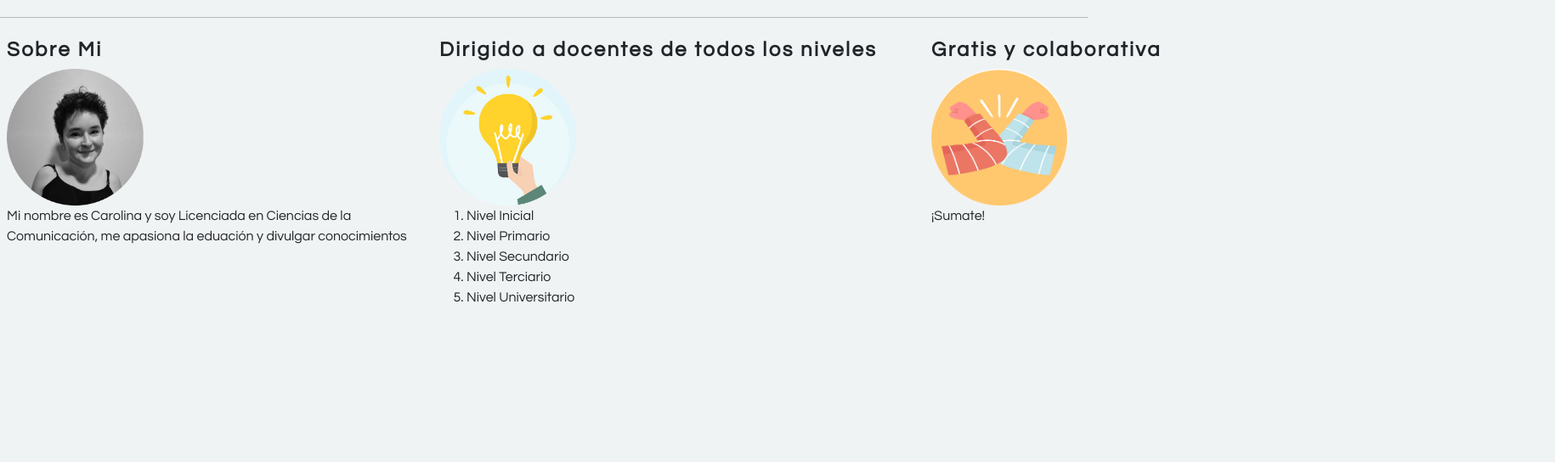
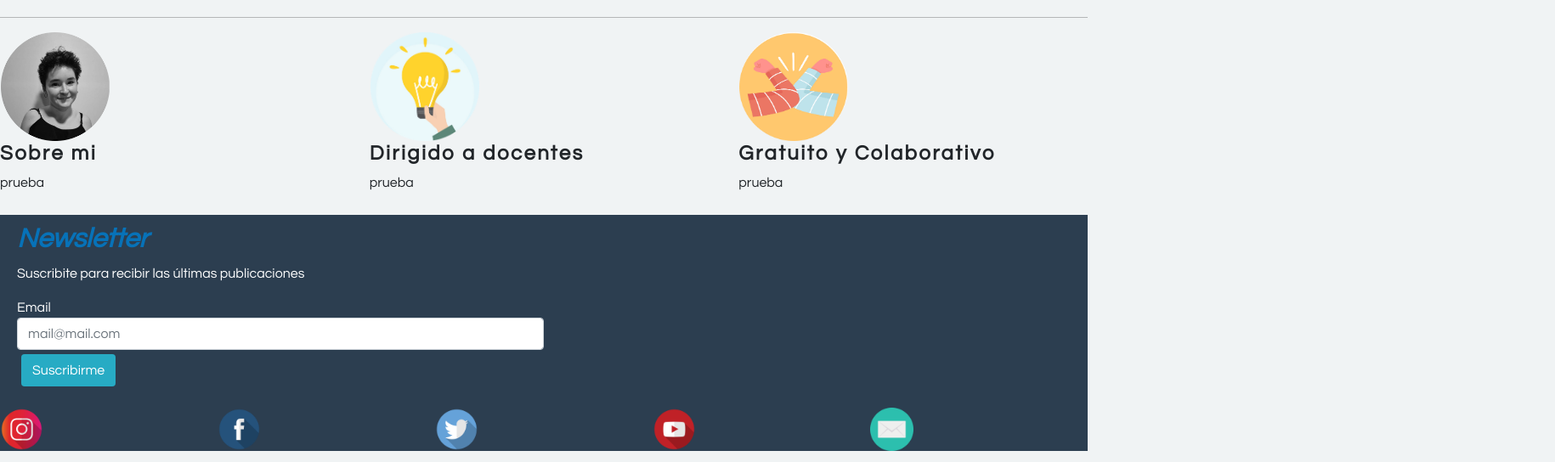
Before and after one commit to CarolinaRondinelli/entrega_github, a website: page index.html in a window 1280 px wide. Shown: the part 440-984 px from the top of the page at 85% size, 1830 px wide, since content can reach past the window. Drawn offline with nearby package versions, Linux system fonts and the light colour scheme; files whose address does not match are found by name; a web font is replaced by a local one.

Commit message:
actualización espacio resumen

```diff
--- a/index.html
+++ b/index.html
@@ -6,7 +6,8 @@
     <meta http-equiv="X-UA-Compatible" content="IE=edge">
     <meta name="viewport" content="width=device-width, initial-scale=1.0">
     <!--CSS-->
-    <link href="https://cdn.jsdelivr.net/npm/bootstrap@5.0.1/dist/css/bootstrap.min.css" rel="stylesheet" integrity="sha384-+0n0xVW2eSR5OomGNYDnhzAbDsOXxcvSN1TPprVMTNDbiYZCxYbOOl7+AMvyTG2x" crossorigin="anonymous">
+    <link href="https://cdn.jsdelivr.net/npm/bootstrap@5.0.1/dist/css/bootstrap.min.css" rel="stylesheet"
+        integrity="sha384-+0n0xVW2eSR5OomGNYDnhzAbDsOXxcvSN1TPprVMTNDbiYZCxYbOOl7+AMvyTG2x" crossorigin="anonymous">
     <link rel="stylesheet" href="css/style.css">
     <!--Tipografía-->
     <link rel="preconnect" href="https://fonts.gstatic.com">
@@ -15,8 +16,10 @@
     <link href="https://fonts.googleapis.com/css2?family=Cedarville+Cursive&display=swap" rel="stylesheet">
 
     <link rel="shortcut icon" href="../coderfinal/imagenes/favicon.png">
-    <meta name="description" content="Sitio web gratuito destinado a la recopilación y unificación de materiales, cursos y webinars para docentes">
-    <meta name="keywords" content="educación, online, docentes, cursos, webinars, propuestas educativas, habilidades, aprendizaje, gratuito">
+    <meta name="description"
+        content="Sitio web gratuito destinado a la recopilación y unificación de materiales, cursos y webinars para docentes">
+    <meta name="keywords"
+        content="educación, online, docentes, cursos, webinars, propuestas educativas, habilidades, aprendizaje, gratuito">
     <meta property="og:title" content="Disere | Herramientas digitales para docentes en un solo lugar">
     <meta property="og:type" content="educación">
     <meta property="og:url" content="">
@@ -24,7 +27,8 @@
     <meta property="og:author" content="Carolina Rondinelli">
 
     <meta name="twitter:title" content="Disere | Herramientas digitales para docentes en un solo lugar">
-    <meta name="twitter:description" content="Sitio web gratuito destinado a la recopilación y unificación de materiales, cursos y webinars para docentes">
+    <meta name="twitter:description"
+        content="Sitio web gratuito destinado a la recopilación y unificación de materiales, cursos y webinars para docentes">
     <meta name="twitter:image" content="https://ibb.co/jb4DxGY">
     <meta name="twitter:site" content="@disere">
 
@@ -34,7 +38,8 @@
 
 <body>
     <header>
-        <a id="linkIndex" href="index.html"> <img class="animated fadeInRight" src="imagenes/discere.PNG" alt="logo discere"></a>
+        <a id="linkIndex" href="index.html"> <img class="animated fadeInRight" src="imagenes/discere.PNG"
+                alt="logo discere"></a>
         <!--MENU-->
         <nav class="navbar navbar-expand-lg navbar-light" style="background-color: #5DADE2">
             <button class="navbar-toggler" type="button" data-bs-toggle="collapse"
@@ -88,29 +93,38 @@
     <!--Cierre Portada -->
     <hr>
     <!--Resumén Página-->
-    <section class="d-flex flex-row justify-content">
-        <div class="p-2">
-            <h3 class="item">Sobre Mi</h3>
-            <img class="resumenImagen" src="imagenes/yo.png" alt="foto de Carolina Rondinelli">
-            <p>Mi nombre es Carolina y soy Licenciada en Ciencias de la Comunicación, me apasiona la eduación y divulgar
-                conocimientos</p>
+    <div class="row d-flex justify-content-between">
+
+        <div class="col-sm-12 col-md-12 col-lg-4">
+            <div class="politicard">
+                <div class="contenido-card">
+                    <img class="resumenImagen" src="imagenes/yo.png">
+                    <h3 class="item">Sobre mi</h3>
+                    <p class="politicasContent">prueba</p>
+                </div>
+            </div>
         </div>
-        <div class="p-2">
-            <h3 class="item">Dirigido a docentes de todos los niveles</h3>
-            <img class="resumenImagen" src="imagenes/destinatario.png" alt="público docente">
-            <ol>
-                <li>Nivel Inicial</li>
-                <li>Nivel Primario</li>
-                <li>Nivel Secundario</li>
-                <li>Nivel Terciario</li>
-                <li>Nivel Universitario</li>
-            </ol>
+
+        <div class="col-sm-12 col-md-12 col-lg-4">
+            <div class="politicard">
+                <div class="contenido-card">
+                    <img class="resumenImagen" src="imagenes/destinatario.png">
+                    <h3 class="item">Dirigido a docentes</h3>
+                    <p class="politicasContent">prueba</p>
+                </div>
+            </div>
         </div>
-        <div class="p-2">
-            <h3 class="item">Gratis y colaborativa</h3>
-            <img class="resumenImagen" src="imagenes/colaborativa.png" alt="trabajo colaborativo">
-            <p>¡Sumate!</p>
+
+        <div class="col-sm-12 col-md-12 col-lg-4">
+            <div class="politicard">
+                <div class="contenido-card">
+                    <img class="resumenImagen"src="imagenes/colaborativa.png">
+                    <h3 class="item">Gratuito y Colaborativo</h3>
+                    <p class="politicasContent">prueba</p>
+                </div>
+            </div>
         </div>
+    </div>
     </section>
     <!--Fin Resumén Página-->
 
@@ -133,7 +147,8 @@
         </section>
         <!--Redes Sociales-->
         <section class="footerRedes">
-            <a href="https://www.instagram.com"><img class="redes" src="imagenes/instagram.png" alt="logo instagram"></a>
+            <a href="https://www.instagram.com"><img class="redes" src="imagenes/instagram.png"
+                    alt="logo instagram"></a>
             <a href="https://www.facebook.com"><img class="redes" src="imagenes/facebook.png" alt="logo facebook"></a>
             <a href="https://www.twitter.com"><img class="redes" src="imagenes/tw.png" alt="logo twitter"></a>
             <a href="https://www.youtube.com"><img class="redes" src="imagenes/yt.png" alt="logo youtube"></a>
--- a/scss/sites/_index.scss
+++ b/scss/sites/_index.scss
@@ -66,10 +66,12 @@
 }
 
 .resumenImagen {
-    height: ($ancho)-30;
+    width: 8rem;
+    margin: 1px;
 }
 
-#d-flex flex-row justify-content {
+
+#row {
     @media only screen and (max-width: 400px) {
         @include tipo (flex,column, space-between);
     }
--- a/scss/variables/_variables.scss
+++ b/scss/variables/_variables.scss
@@ -6,7 +6,7 @@ $hoverButton: #1E8BA0;
 $borderColor: #0772B8;
 $textColor: black;
 $footerColor: #2C3E50;
-/*pensar color nav*/
+
 
 /*TAMAÑOS*/
 $ancho: 50%;
```
Also changed, not shown: css/style.css, 1 other file.
